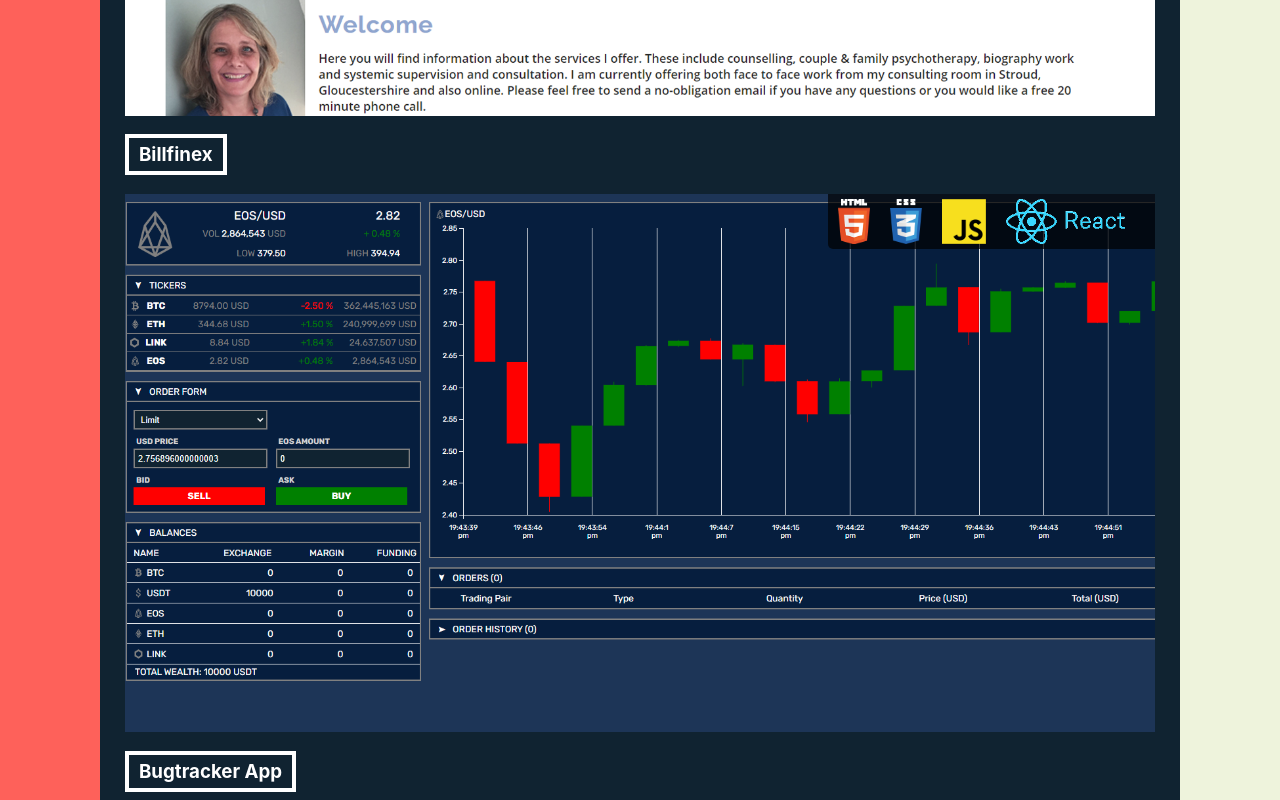
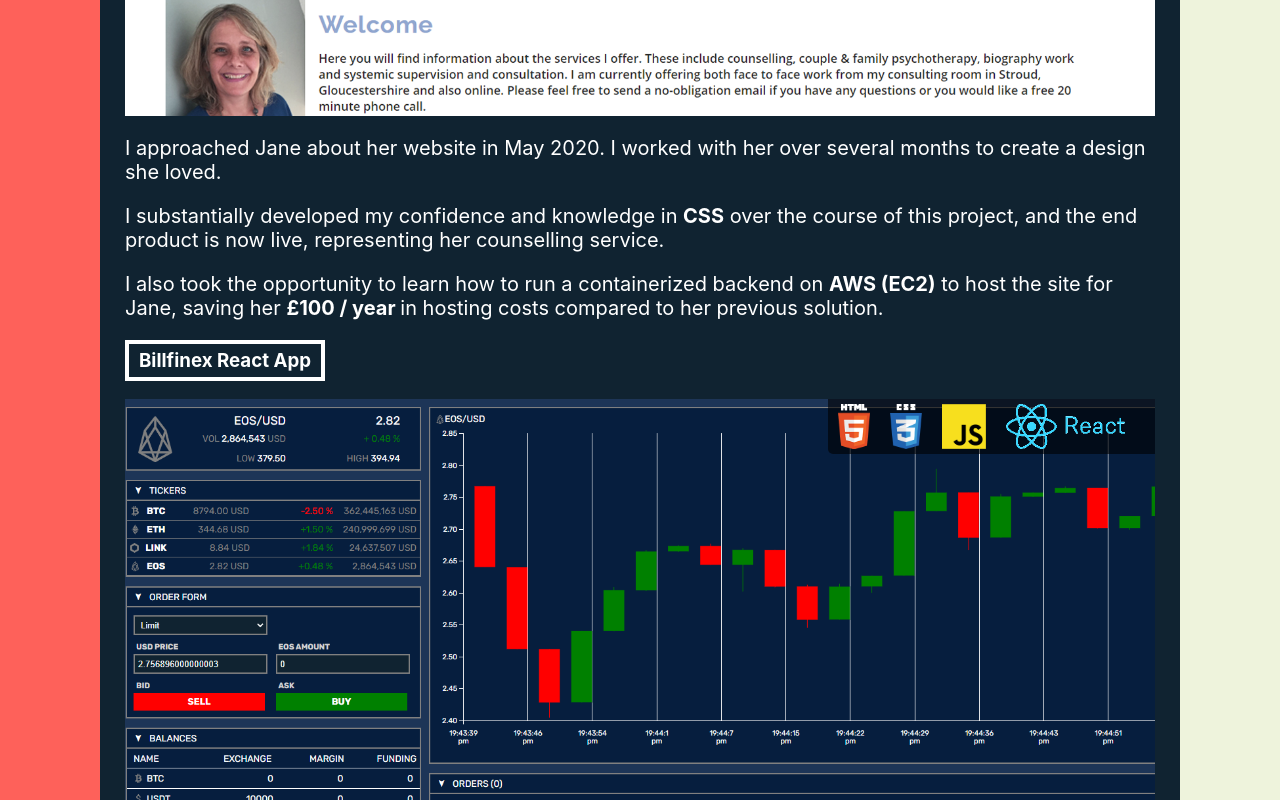
Before and after one commit to bill0x2A/portfolio-site, a React (Create React App) app: page / in a window 1280 px wide. Shown: the part 1520-2320 px from the top of the page. Built offline with nearby package versions, Linux system fonts and the light colour scheme.

Commit message:
Add description for biocounselling

```diff
--- a/src/App.js
+++ b/src/App.js
@@ -44,9 +44,12 @@
                 </div>
                 <img src = {biographicalcounselling}/>
               </div>
+              <p>I approached Jane about her website in May 2020. I worked with her over several months to create a design she loved.</p>
+              <p>I substantially developed my confidence and knowledge in <strong>CSS</strong> over the course of this project, and the end product is now live, representing her counselling service.</p>
+              <p>I also took the opportunity to learn how to run a containerized backend on <strong>AWS (EC2)</strong> to host the site for Jane, saving her <strong>£100 / year </strong>in hosting costs compared to her previous solution.</p>
             </div>
             <div className={classes.Project}>
-              <h3>Billfinex</h3>
+              <h3>Billfinex React App</h3>
               <div className={classes.Main}>
                 <div className={classes.Technologies}>
                   <img src ={HTML}/>
--- a/src/App.module.css
+++ b/src/App.module.css
@@ -77,7 +77,7 @@
   display: flex;
   justify-content: space-around;
   padding : 5px 10px;
-  background: rgba(0,0,0,0.7);
+  background: rgba(0,0,0,0.6);
   border-bottom-left-radius: 5px;
 }
 
```
Also changed, not shown: src/Assets/justme.png.
